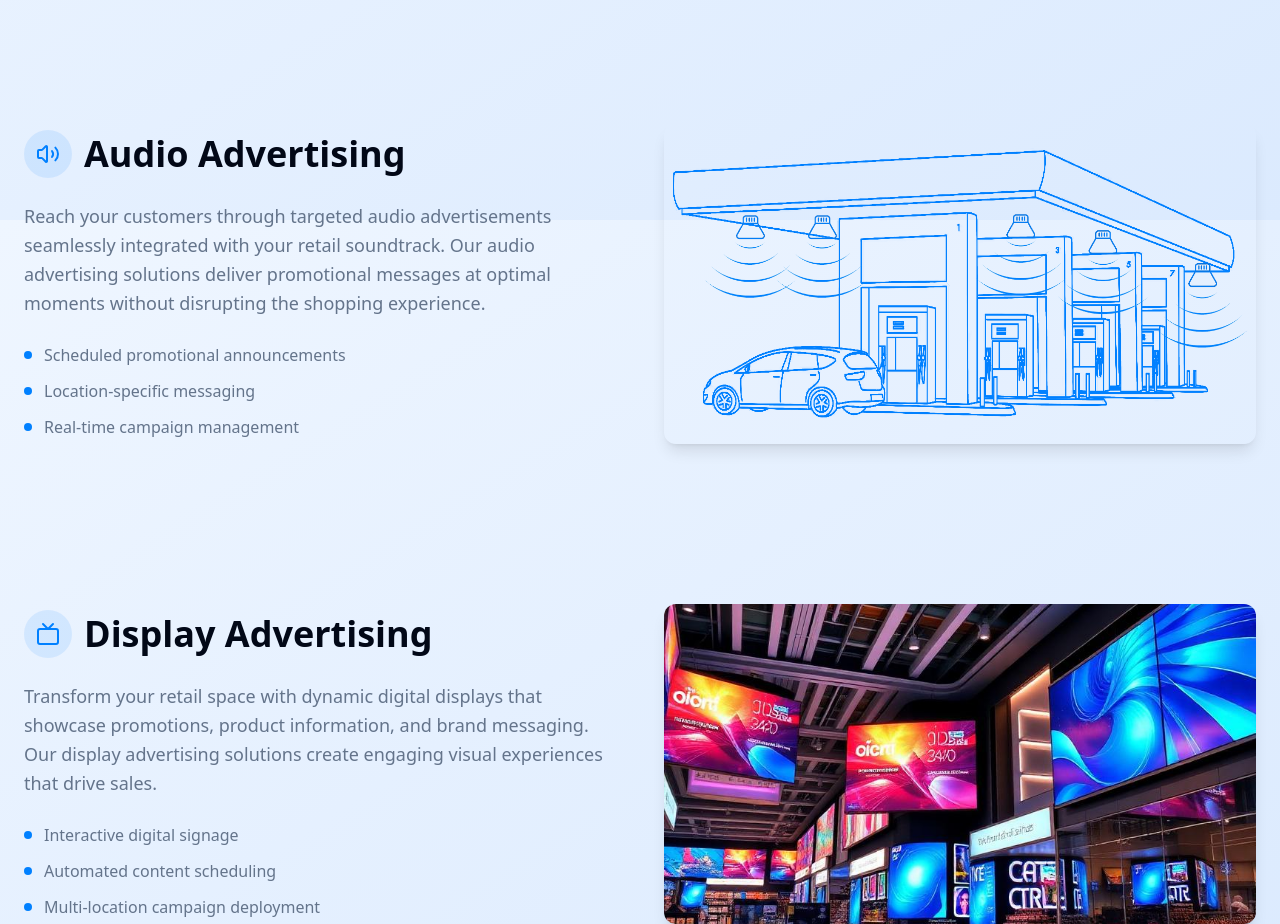
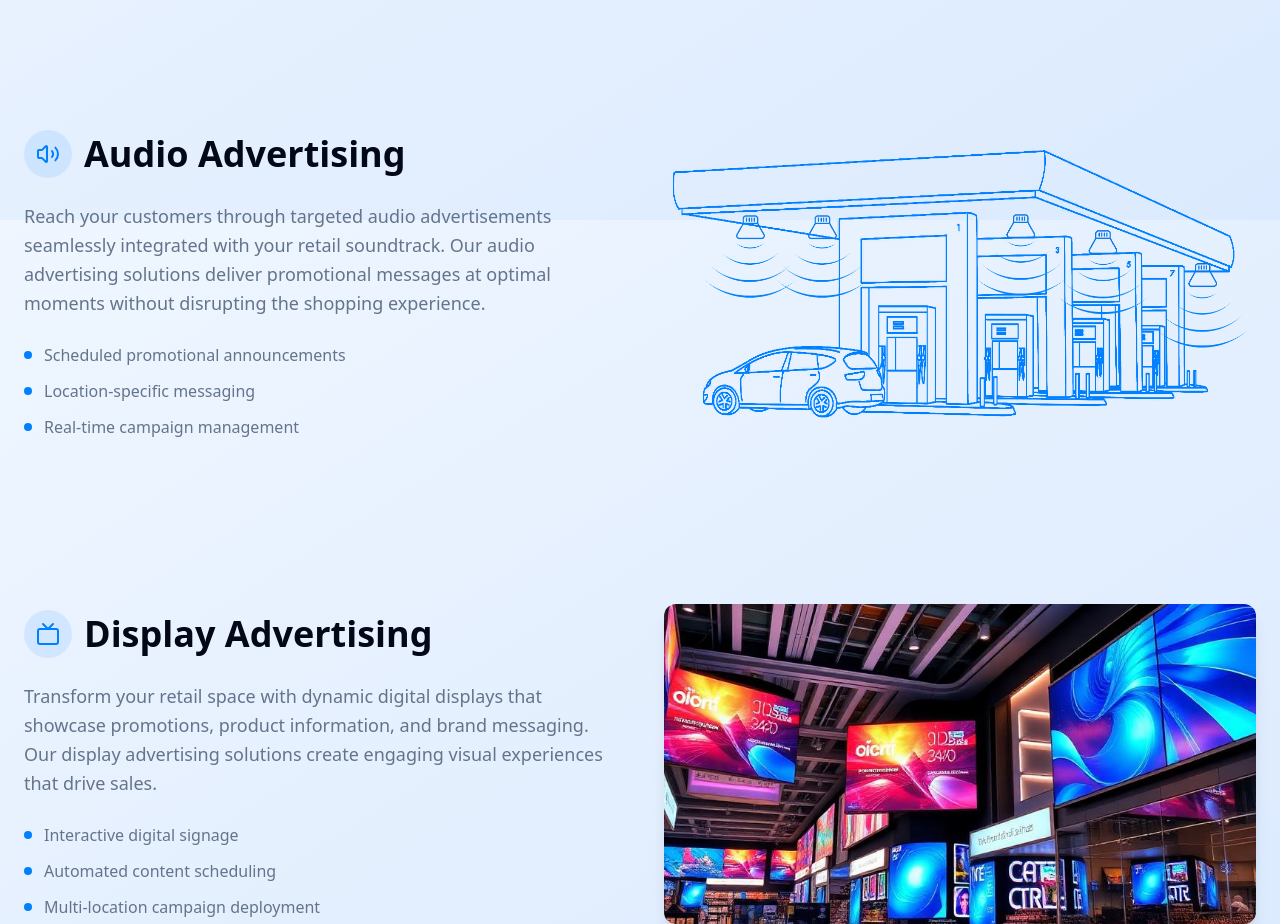
Before and after one commit to AashiqShaik/blue-wave-radio-vibes, a React (Vite) app: page / in a window 1280 px wide. Shown: the part 1380-2304 px from the top of the page. Built offline with nearby package versions, Linux system fonts and the light colour scheme.

Commit message:
Remove image outline/shadow

```diff
--- a/src/pages/Home.tsx
+++ b/src/pages/Home.tsx
@@ -190,7 +190,7 @@ const Home = () => {
               <img
                 src="/lovable-uploads/bca1d622-d179-4db3-a17c-292eb02bd612.png"
                 alt="Gas station audio advertising solutions"
-                className="w-full h-64 md:h-80 object-contain rounded-xl shadow-lg"
+                className="w-full h-64 md:h-80 object-contain"
               />
             </div>
           </div>
```
